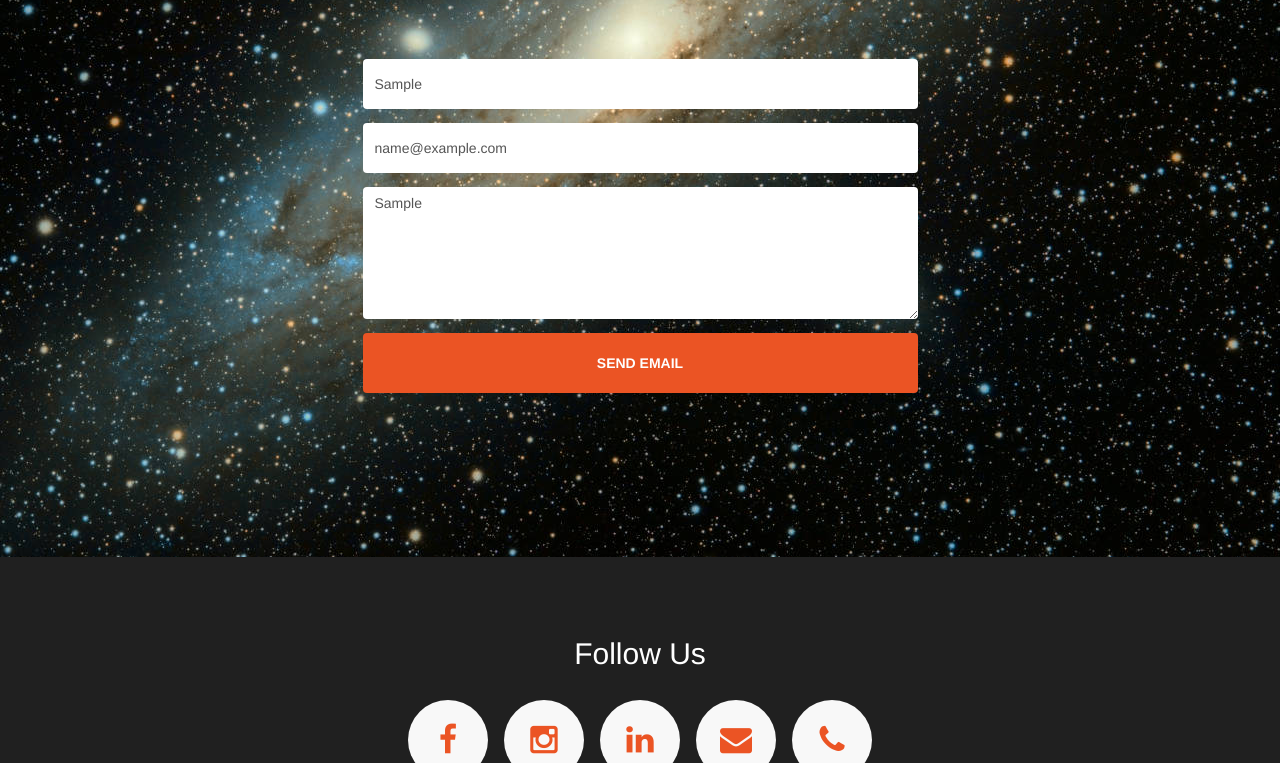
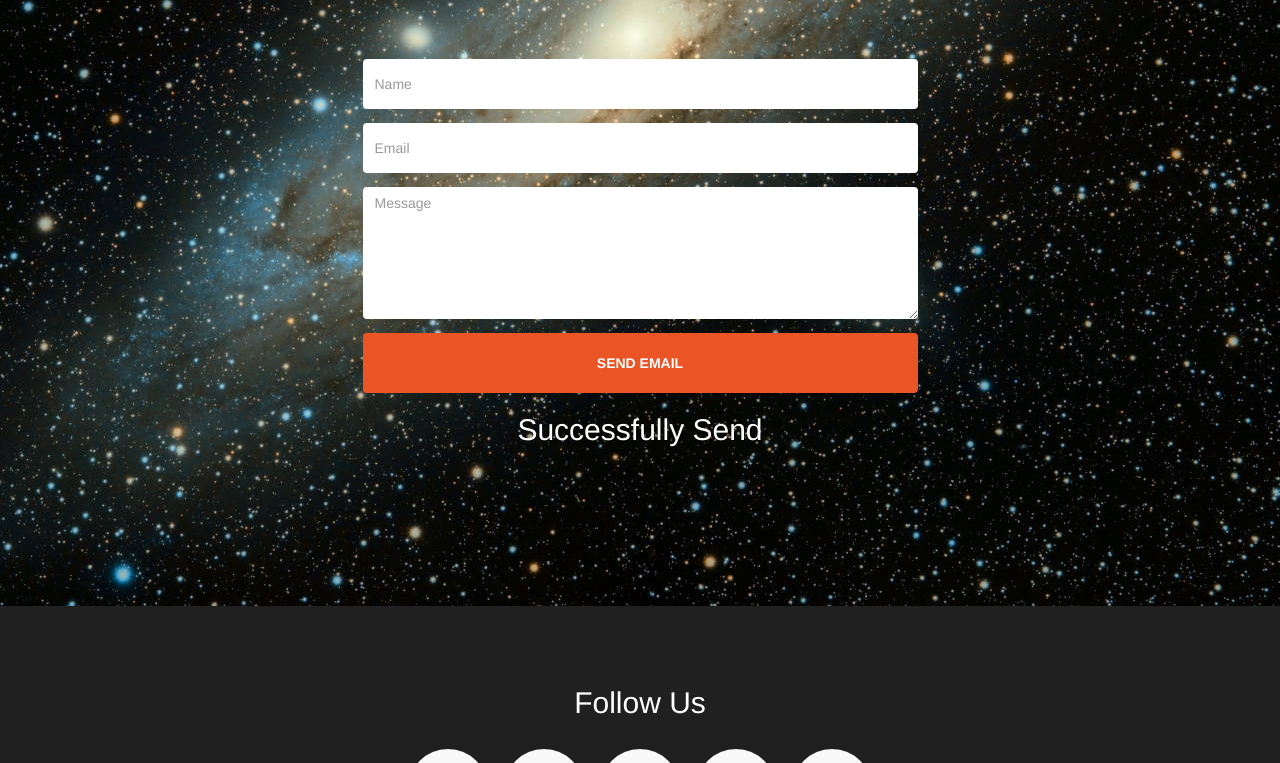
Before and after one commit to ishantgupta777/kratos, a website with bundled scripts: page client/index.html in a window 1280 px wide. Both pictures are taken after typing "Sample", "name@example.com", "Sample" into the empty fields and a click on the input "SEND EMAIL". Shown: the part 4994-5757 px from the top of the page. Built offline with nearby package versions, Linux system fonts and the light colour scheme; files whose address does not match are found by name.

Commit message:
some improvements in form

```diff
--- a/client/index.html
+++ b/client/index.html
@@ -247,6 +247,7 @@
             <textarea class="form-control" placeholder="Message" id="text-field" rows="6" required></textarea>
             <input type="submit" class="form-control" value="SEND EMAIL">
           </form>
+          <h2 id="after-submit"></h2>
         </div>
       </div>
     </div>
--- a/client/js/custom.js
+++ b/client/js/custom.js
@@ -39,6 +39,7 @@ $(function () {
 
 $('#contact-form').on('submit', (e) => {
   e.preventDefault()
+  $('#after-submit').html('Sending....')
   const name = document.querySelector('#name-field').value
   const email = document.querySelector('#email-field').value
   const text = document.querySelector('#text-field').value
@@ -49,4 +50,10 @@ $('#contact-form').on('submit', (e) => {
     text
   }
   axios.post('/contact', requestBody)
+    .then(res => $('#after-submit').html('Successfully Send'))
+    .catch(err => $('#after-submit').html('Unsuccessful in sending the mail...'))
+
+  document.querySelector('#name-field').value = ''
+  document.querySelector('#email-field').value = ''
+  document.querySelector('#text-field').value = ''
 })
```
